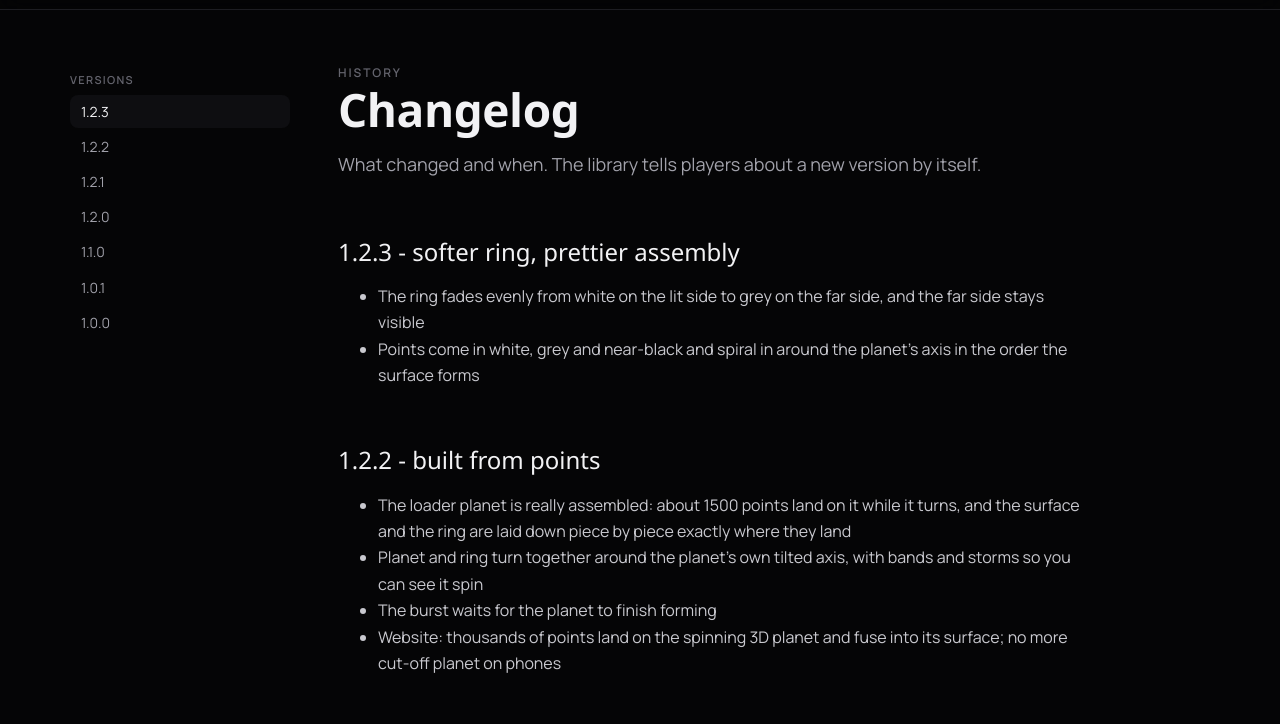
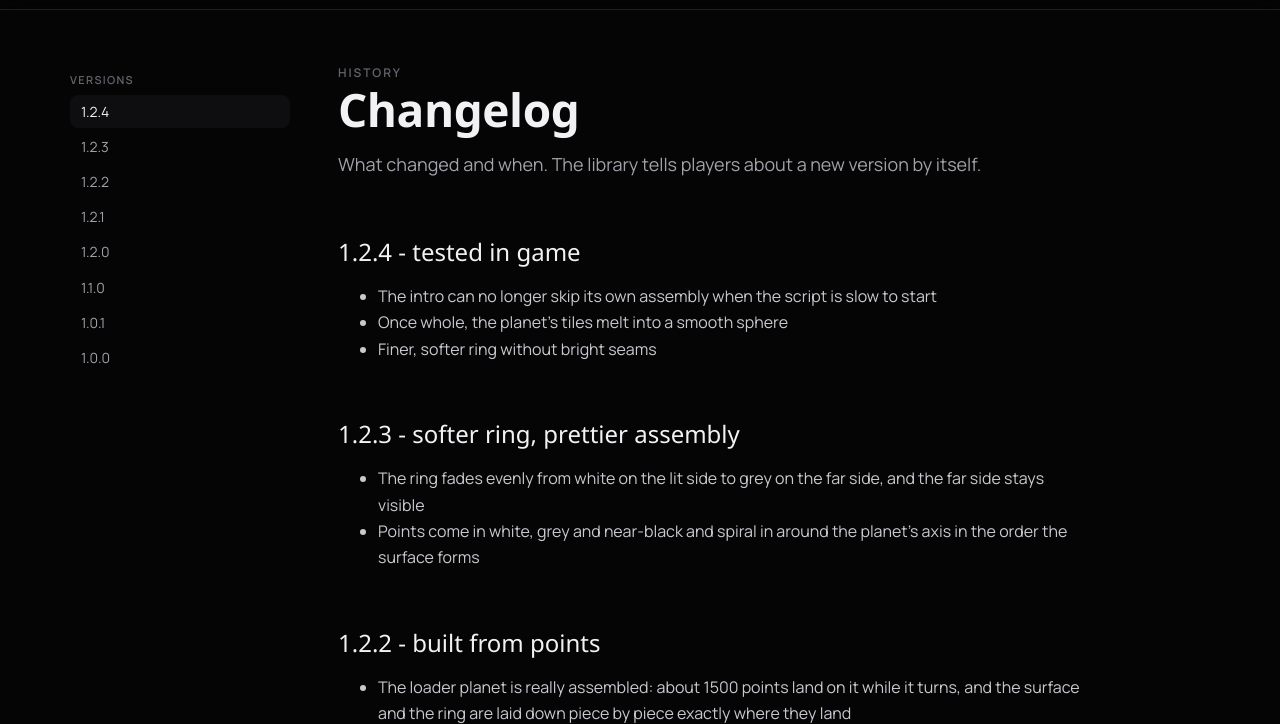
Before and after one commit to ProximityDevProject/ProximityGUI, a plain HTML site: page site/changelog.html in a window 1280 px wide. Shown: the part 56-780 px from the top of the page. Drawn offline with Linux system fonts and the light colour scheme; a web font is replaced by a local one.

Commit message:
1.2.4: frame-based intro clock, smooth finished planet, finer ring
Co-Authored-By: Claude Opus 5.5 <noreply@anthropic.com>

```diff
--- a/site/changelog.html
+++ b/site/changelog.html
@@ -12,6 +12,7 @@
 <div class="wrap page">
 <aside class="toc">
   <b>Versions</b>
+  <a href="#v124">1.2.4</a>
   <a href="#v123">1.2.3</a>
   <a href="#v122">1.2.2</a>
   <a href="#v121">1.2.1</a>
@@ -24,6 +25,13 @@
   <span class="eyebrow">History</span>
   <h1>Changelog</h1>
   <p class="lead">What changed and when. The library tells players about a new version by itself.</p>
+
+  <h2 id="v124">1.2.4 - tested in game</h2>
+  <ul>
+    <li>The intro can no longer skip its own assembly when the script is slow to start</li>
+    <li>Once whole, the planet's tiles melt into a smooth sphere</li>
+    <li>Finer, softer ring without bright seams</li>
+  </ul>
 
   <h2 id="v123">1.2.3 - softer ring, prettier assembly</h2>
   <ul>
```
Also changed, not shown: site/index.html (+1 -1 lines), site/start.html (+1 -1 lines), 8 other files.
